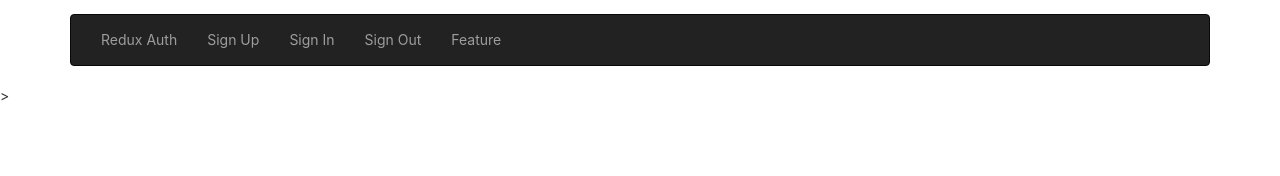
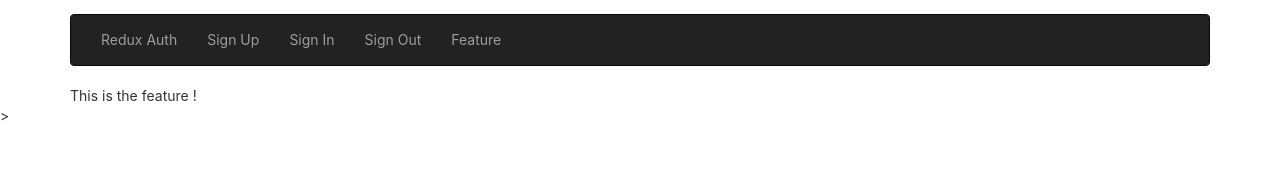
Before and after one commit to WendySanarwanto/udemy-advanced-react-and-redux, a React (Create React App) app in the folder auth/client/: page /feature in a window 1280 px wide. Shown: the top 176 px of the page. Built offline with nearby package versions, Linux system fonts and the light colour scheme; no server answers.

Commit message:
Added initial Feature component.

```diff
--- a/auth/client/src/components/App.jsx
+++ b/auth/client/src/components/App.jsx
@@ -7,6 +7,7 @@ import Landing from './Landing';
 import SignUp from './auth/SignUp';
 import SignIn from './auth/SignIn';
 import SignOut from './auth/SignOut';
+import Feature from './Feature';
 
 const App = () => {
   return (
@@ -16,6 +17,7 @@ const App = () => {
       <Route path="/signin" component={ SignIn } />
       <Route path="/signup" component={ SignUp } />
       <Route path="/signout" component={ SignOut } />
+      <Route path="/feature" component={ Feature }/>
       {/* <Route path="/feature" component={ Feature } /> */}
     </div>
   );
--- /dev/null
+++ b/auth/client/src/components/Feature.jsx
@@ -0,0 +1,9 @@
+import React from 'react'
+
+export default function Feature() {
+  return (
+    <div>
+      This is the feature !
+    </div>
+  )
+}
```
